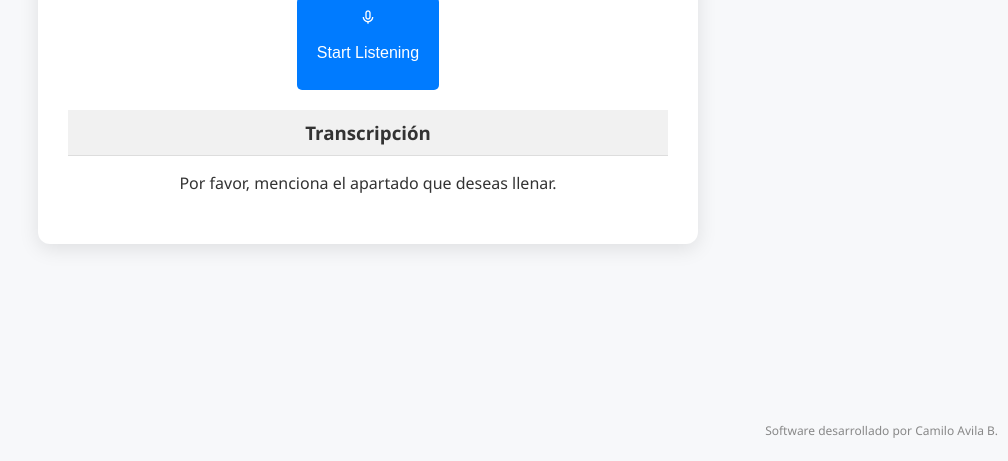
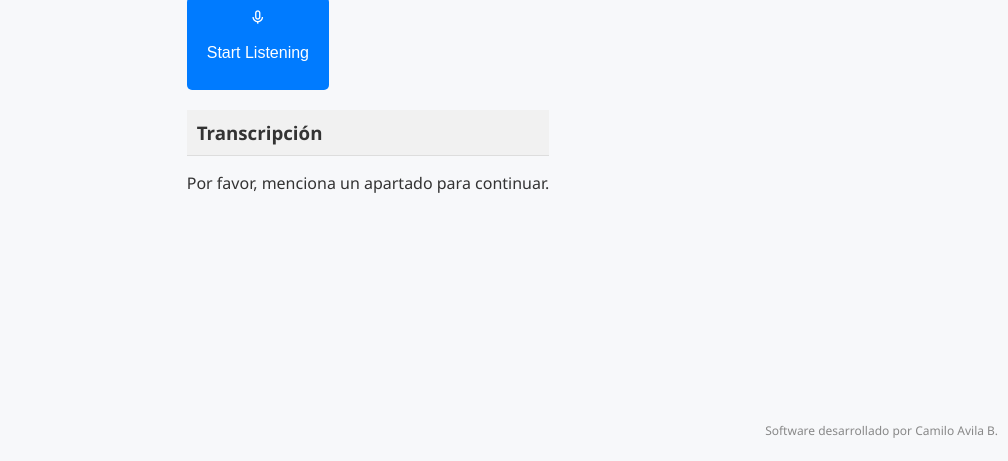
Before and after one commit to Cabiceab/MediAI-, a plain HTML site: page index.html in a window 1280 px wide. Shown: the part 339-800 px from the top of the page, without its empty margins (272-1280 px from the left). Drawn offline with nearby package versions, Linux system fonts and the light colour scheme.

Commit message:
Update index.html

```diff
--- a/index.html
+++ b/index.html
@@ -3,13 +3,15 @@
 <head>
     <meta charset="UTF-8">
     <meta name="viewport" content="width=device-width, initial-scale=1.0">
+    <title>MediAI - Speech to Text</title>
+    <link href="https://fonts.googleapis.com/css2?family=Poppins:wght@300;500;700&display=swap" rel="stylesheet">
     <link href="https://unpkg.com/boxicons@2.1.4/css/boxicons.min.css" rel="stylesheet">
     <link rel="stylesheet" href="PedIA.css">
-    <title>MediAI - Speech to Text</title>
 </head>
 <body>
 
-    <div class="container">
+    <div class="main-container">
+        <div class="speech-card">
             <header class="header">
                 <h1>Medi<span class="highlight">AI</span> Speech To Text</h1>
                 <button id="instructionsToggle" class="instructions-btn">Ver Instrucciones</button>
@@ -35,13 +37,14 @@
                 <p>Start Listening</p>
             </button>
 
+            <!-- Área de transcripción -->
             <div class="result">
                 <h3>Transcripción</h3>
-            <p class="resultText">Por favor, menciona el apartado que deseas llenar.</p>
+                <p class="resultText">Por favor, menciona un apartado para continuar.</p>
             </div>
 
             <!-- Lista de apartados (Oculta por defecto) -->
-        <div id="apartadoLista" class="apartado" style="display: none;">
+            <div id="apartadoLista" class="apartado-lista" style="display: none;">
                 <h3>Lista de Apartados</h3>
                 <ul>
                     <li>Datos de Identificación</li>
@@ -190,6 +193,8 @@
             <footer class="footer">
                 <p>Software desarrollado por Camilo Avila B.</p>
             </footer>
+        </div>
+    </div>
 
     <script src="PedIA.js"></script>
 </body>
```
Lines whose indentation alone changed are shown as unchanged.
